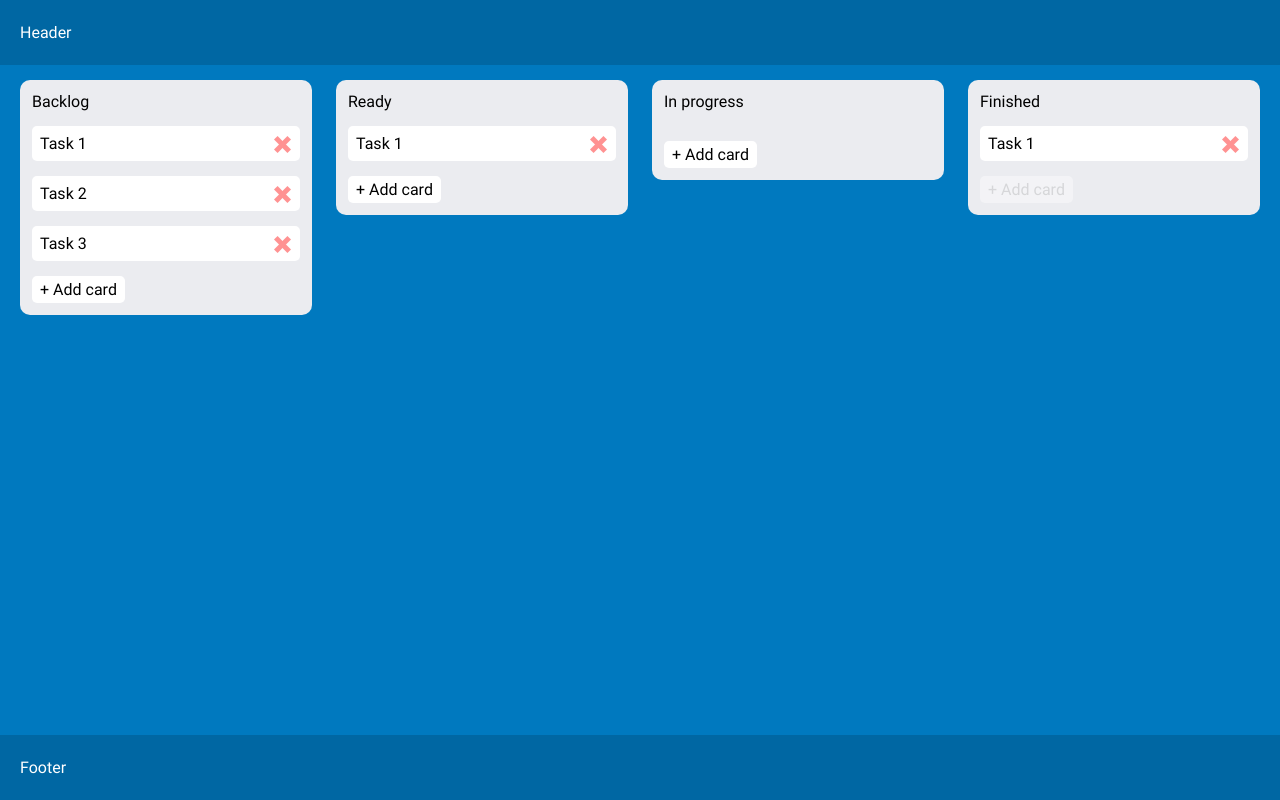
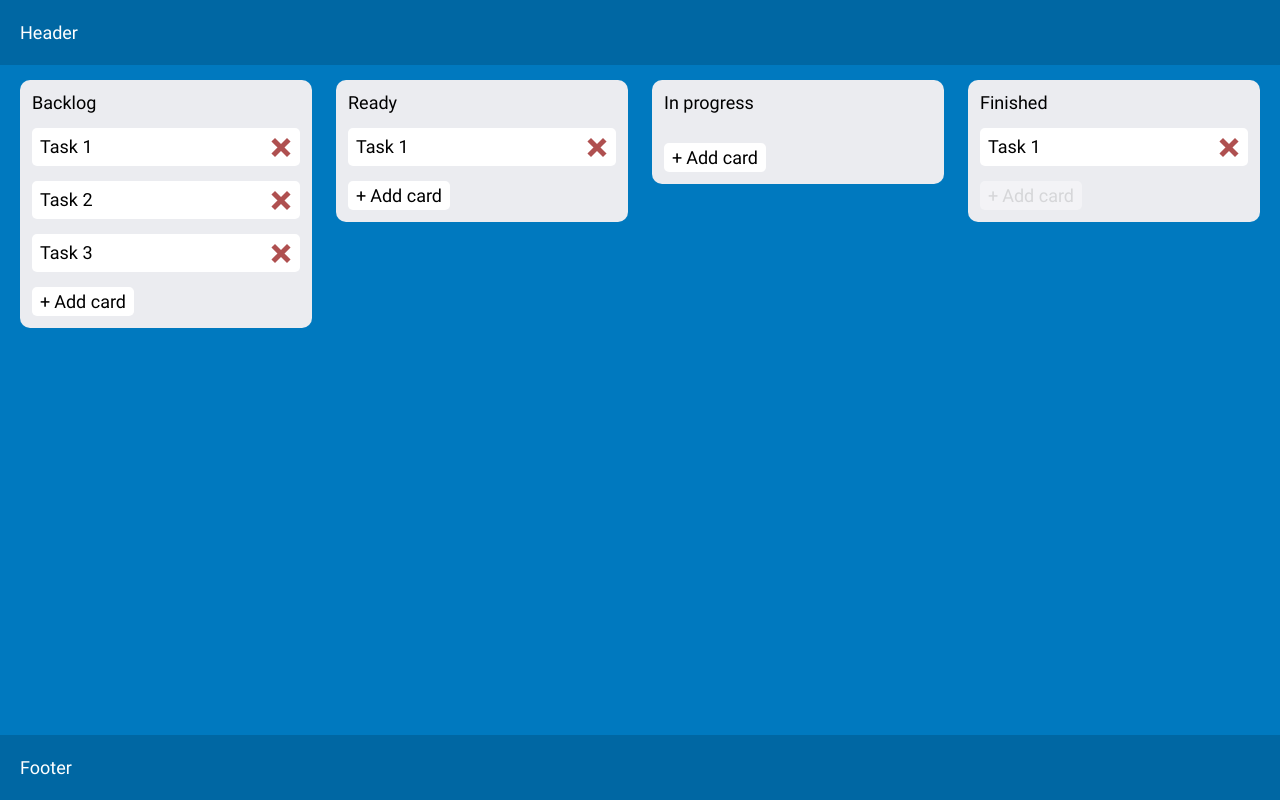
Before and after one commit to Ivan-ISS/project_kanban-board, a React (Vite) app: page / in a window 1280 px wide. Built offline with nearby package versions, Linux system fonts and the light colour scheme.

Commit message:
project_kanban-board__refactor: improved styling of some components

```diff
--- a/src/components/Card/TaskList/Task/task.module.scss
+++ b/src/components/Card/TaskList/Task/task.module.scss
@@ -3,9 +3,16 @@
 
 .task {
     padding: 8px;
+    display: flex;
+    justify-content: space-between;
+    cursor: pointer;
+
     border-radius: $borderRadiusSmall;
     background: $baseWhite;
+    transition: $transitionHover;
 
-    display: flex;
-    justify-content: space-between;
+    &:hover {
+        box-shadow: $boxShadowSmall;
+        background: $baseGrayHover;
+    }
 }
--- a/src/components/Card/TaskList/Task/task.tsx
+++ b/src/components/Card/TaskList/Task/task.tsx
@@ -12,7 +12,7 @@ const Task: FunctionComponent<ITaskProps> = ({ task, ...props }): JSX.Element =>
     return (
         <div {...props} className={styles.task}>
             <div>{task.name}</div>
-            <CloseButton color={'rose'} size={'small'} />
+            <CloseButton color={'burgundy'} size={'small'} />
         </div>
     );
 };
--- a/src/components/CardTask/cardTask.module.scss
+++ b/src/components/CardTask/cardTask.module.scss
@@ -15,6 +15,7 @@
     .heading {
         display: flex;
         justify-content: space-between;
+        font-size: 24px;
     }
 
     .description {
--- a/src/components/Common/Buttons/CloseButton/closeButton.module.scss
+++ b/src/components/Common/Buttons/CloseButton/closeButton.module.scss
@@ -14,8 +14,8 @@
 }
 
 .small {
-    width: 19px;
-    height: 19px;
+    width: 22px;
+    height: 22px;
 }
 
 .closeButton::before,
@@ -34,9 +34,9 @@
     background: $baseBlue;
 }
 
-.rose::before,
-.rose::after {
-    background: $baseRose;
+.burgundy::before,
+.burgundy::after {
+    background: $baseBurgundy;
 }
 
 .closeButton:hover::before {
--- a/src/components/Common/Buttons/CloseButton/closeButton.tsx
+++ b/src/components/Common/Buttons/CloseButton/closeButton.tsx
@@ -2,7 +2,7 @@ import styles from './closeButton.module.scss';
 import { FunctionComponent, HTMLAttributes } from 'react';
 
 export interface ICloseButtonProps extends HTMLAttributes<HTMLButtonElement> {
-    color: 'rose' | 'blue';
+    color: 'burgundy' | 'blue';
     size: 'small' | 'big';
 }
 
--- a/src/styles/_colors.scss
+++ b/src/styles/_colors.scss
@@ -8,7 +8,7 @@ $baseBlueLight: #0079bf;
 $baseGray: #ebecf0;
 $baseGrayHover: #dedede;
 
-$baseRose: #ff9292;
+$baseBurgundy: #af5050;
 
 
 $base-gray: #ebecf0;
--- a/src/styles/_variables.scss
+++ b/src/styles/_variables.scss
@@ -4,6 +4,6 @@ $borderRadiusLarge: 10px;
 $borderRadiusSmall: 5px;
 
 $boxShadowIso: 0px 0px 5px $baseBlack;
-$boxShadowSmall: 2px 2px 4px $baseBlack;
+$boxShadowSmall: 2px 2px 4px rgba($baseBlack, 0.7);
 
 $transitionHover: 0.3s ease;
--- a/src/styles/reset.scss
+++ b/src/styles/reset.scss
@@ -41,7 +41,7 @@ body {
     height: 100%;
     font-family: "Roboto";
     color: $baseBlack;
-    font-size: 16px; //
+    font-size: 18px;
     font-weight: 400;
     line-height: normal;
     background: $baseBlueLight;
```
